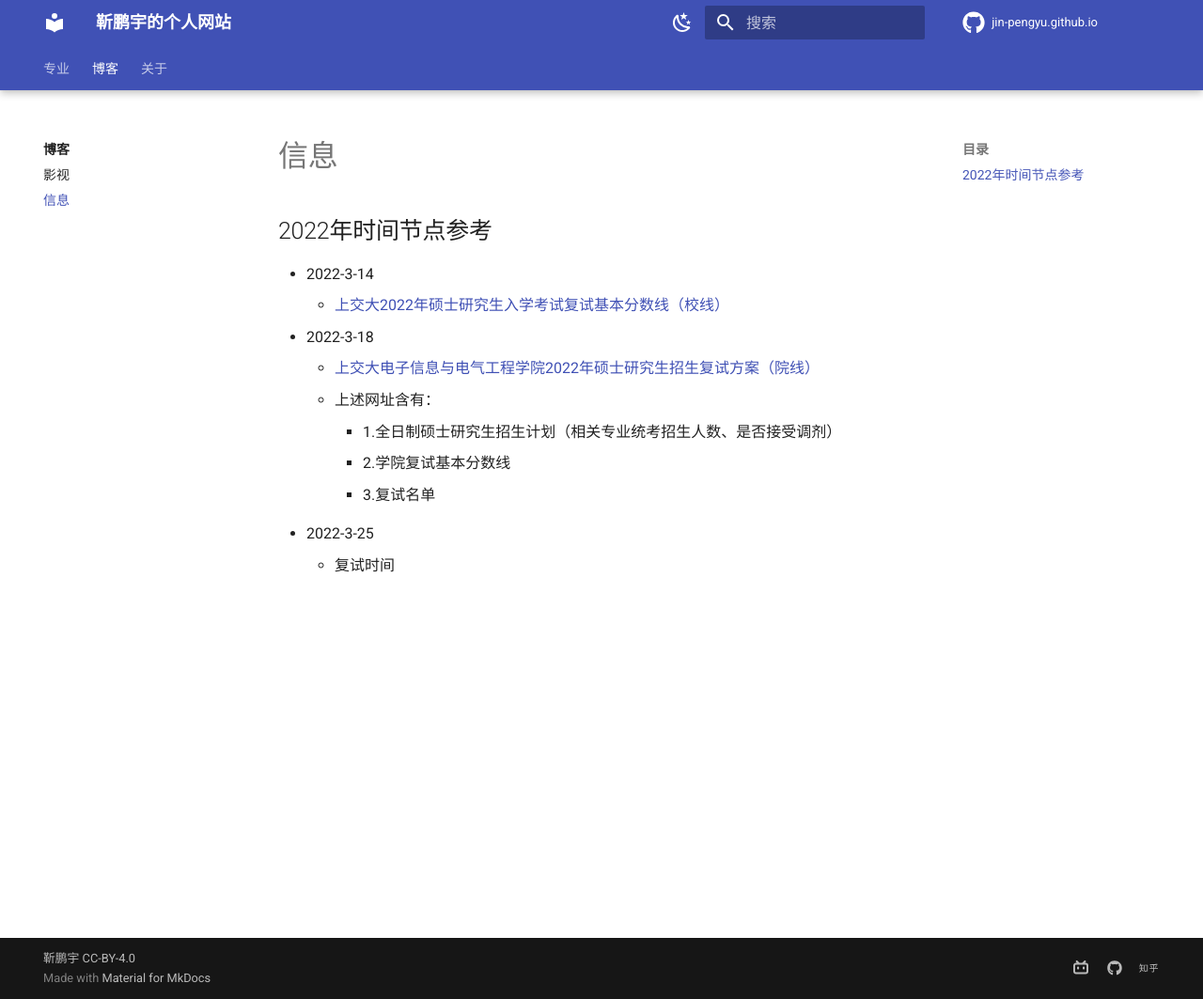
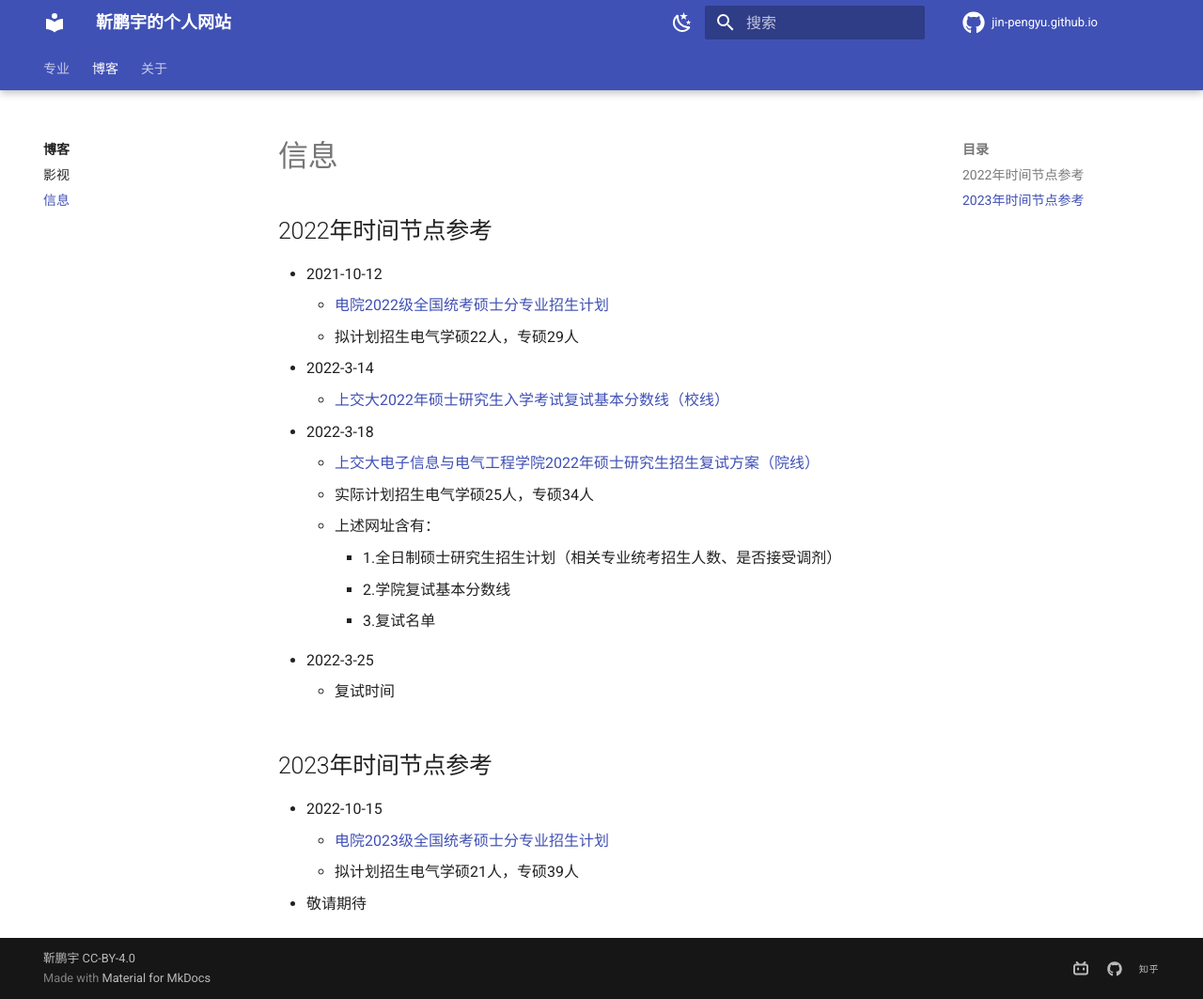
Before and after one commit to Pengyu-Jin/Pengyu-Jin.github.io, an MkDocs documentation site: the page built from docs/blog/information/infor.md, in a window 1280 px wide and 1063 px high. Shown: the whole window at 94% size. Built offline with MkDocs 1.6.1 and Material for MkDocs 9.7.7, drawn with Linux system fonts in a browser that asks for light colours.

Commit message:
change style61

```diff
--- a/docs/blog/information/infor.md
+++ b/docs/blog/information/infor.md
@@ -1,11 +1,21 @@
 ## 2022年时间节点参考
+- 2021-10-12
+    - [电院2022级全国统考硕士分专业招生计划](https://yjwb.seiee.sjtu.edu.cn/yjwb/info/33385.htm)
+    - 拟计划招生电气学硕22人，专硕29人
 - 2022-3-14
     - [上交大2022年硕士研究生入学考试复试基本分数线（校线）](https://yzb.sjtu.edu.cn/info/1005/3448.htm)
 - 2022-3-18
     - [上交大电子信息与电气工程学院2022年硕士研究生招生复试方案（院线）](https://yjwb.seiee.sjtu.edu.cn/yjwb/info/34234.htm)
+    - 实际计划招生电气学硕25人，专硕34人
     - 上述网址含有：
         - 1.全日制硕士研究生招生计划（相关专业统考招生人数、是否接受调剂）
         - 2.学院复试基本分数线
         - 3.复试名单
 - 2022-3-25
     - 复试时间
+
+## 2023年时间节点参考
+- 2022-10-15
+    - [电院2023级全国统考硕士分专业招生计划](https://yjwb.seiee.sjtu.edu.cn/yjwb/info/35042.htm)
+    - 拟计划招生电气学硕21人，专硕39人
+- 敬请期待
```
